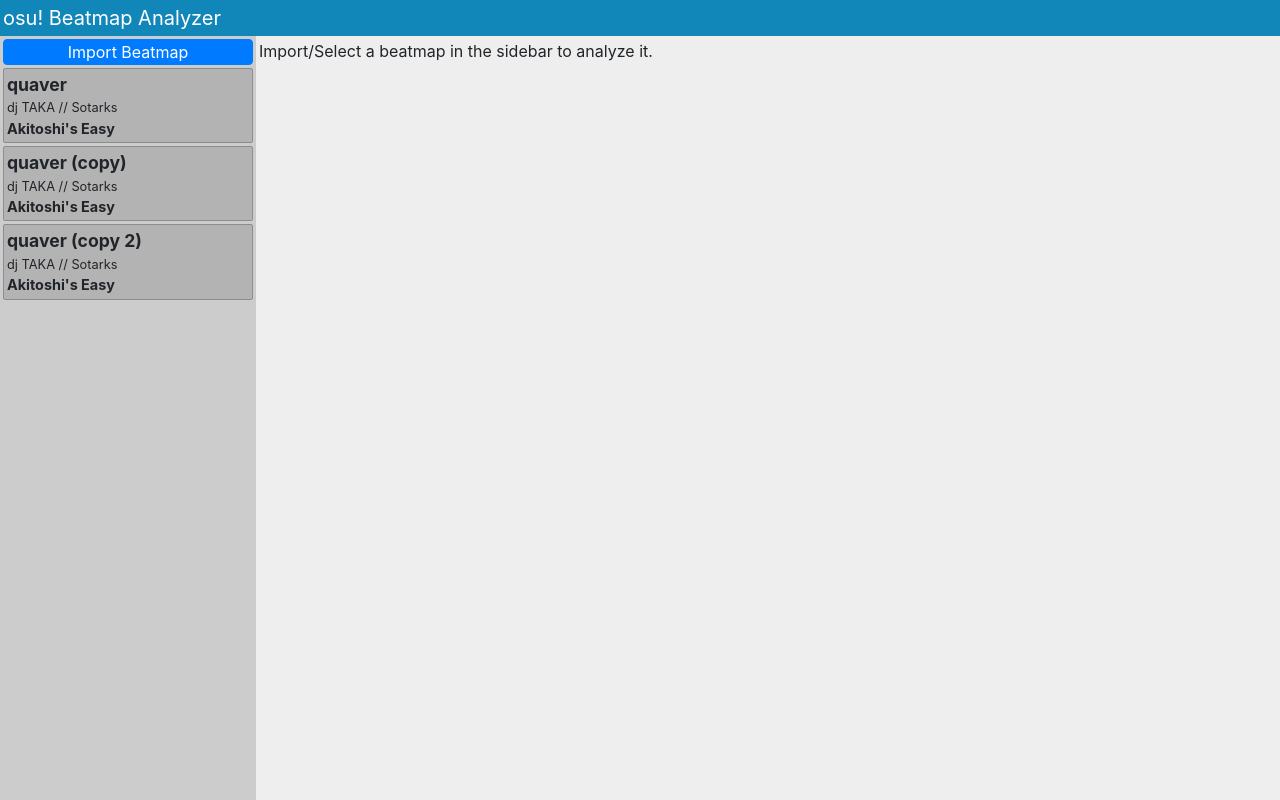
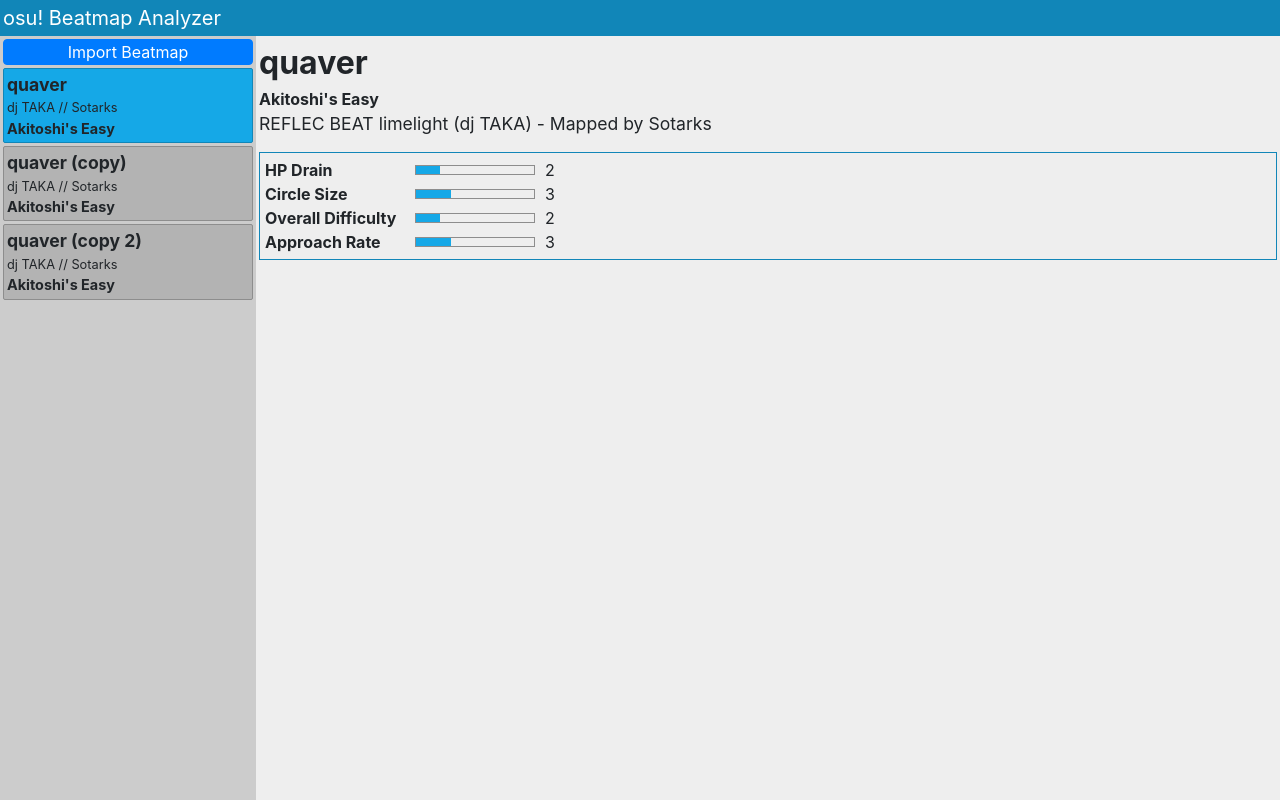
Before and after one commit to Ghabriel/osu-beatmap-analyzer, a React (Create React App) app: page / in a window 1280 px wide. Built offline with nearby package versions, Linux system fonts and the light colour scheme.

Commit message:
Added 'partial bars' to the beatmap info

```diff
--- a/src/App.tsx
+++ b/src/App.tsx
@@ -132,7 +132,7 @@
 
 const App: React.FunctionComponent = () => {
     const [beatmapList, setBeatmapList] = useState<Beatmap[]>([quaver, quaverCopy, quaverCopy2]);
-    const [selectedBeatmap, setSelectedBeatmap] = useState<number | null>(null);
+    const [selectedBeatmap, setSelectedBeatmap] = useState<number | null>(0);
 
     function handleImportBeatmap(beatmapString: string) {
         const beatmap = parseBeatmap(beatmapString);
--- a/src/components/Main.tsx
+++ b/src/components/Main.tsx
@@ -1,6 +1,7 @@
 import React from 'react';
 import { colors } from '../helpers/style-variables';
 import { Beatmap, StyleMap } from '../types';
+import { PartialBar } from './PartialBar';
 
 export interface MainProps {
     beatmap: Beatmap | null;
@@ -27,6 +28,7 @@
     },
 
     trait: {
+        alignItems: 'center',
         display: 'flex',
         flexDirection: 'row',
     },
@@ -34,6 +36,10 @@
     traitKey: {
         fontWeight: 'bold',
         width: '150px',
+    },
+
+    traitValue: {
+        marginLeft: '10px',
     },
 };
 
@@ -63,22 +69,26 @@
             <div style={styles.difficulty}>
                 <div style={styles.trait}>
                     <div style={styles.traitKey}>HP Drain</div>
-                    <div>{beatmap.hpDrainRate}</div>
+                    <PartialBar fraction={beatmap.hpDrainRate / 10} />
+                    <div style={styles.traitValue}>{beatmap.hpDrainRate}</div>
                 </div>
 
                 <div style={styles.trait}>
                     <div style={styles.traitKey}>Circle Size</div>
-                    <div>{beatmap.circleSize}</div>
+                    <PartialBar fraction={beatmap.circleSize / 10} />
+                    <div style={styles.traitValue}>{beatmap.circleSize}</div>
                 </div>
 
                 <div style={styles.trait}>
                     <div style={styles.traitKey}>Overall Difficulty</div>
-                    <div>{beatmap.overallDifficulty}</div>
+                    <PartialBar fraction={beatmap.overallDifficulty / 10} />
+                    <div style={styles.traitValue}>{beatmap.overallDifficulty}</div>
                 </div>
 
                 <div style={styles.trait}>
                     <div style={styles.traitKey}>Approach Rate</div>
-                    <div>{beatmap.approachRate}</div>
+                    <PartialBar fraction={beatmap.approachRate / 10} />
+                    <div style={styles.traitValue}>{beatmap.approachRate}</div>
                 </div>
             </div>
         </div>
--- /dev/null
+++ b/src/components/PartialBar.tsx
@@ -0,0 +1,45 @@
+import React from 'react';
+import { merge } from '../helpers/merge';
+import { colors } from '../helpers/style-variables';
+import { StyleMap } from '../types';
+
+export interface PartialBarProps {
+    fraction: number;
+}
+
+const styles: StyleMap = {
+    container: {
+        border: `1px solid ${colors.secondaryBorder}`,
+        display: 'flex',
+        flexDirection: 'row',
+        height: '10px',
+        width: '120px',
+    },
+
+    filled: {
+        backgroundColor: colors.primary,
+        flexGrow: 0,
+        flexShrink: 0,
+    },
+
+    empty: {
+        flexGrow: 0,
+        flexShrink: 0,
+    }
+};
+
+export const PartialBar: React.FunctionComponent<PartialBarProps> = props => {
+    return (
+        <div style={styles.container}>
+            <div style={merge(
+                styles.filled,
+                { flexBasis: (100 * props.fraction) + '%' }
+            )}></div>
+
+            <div style={merge(
+                styles.empty,
+                { flexBasis: (100 * (1 - props.fraction)) + '%' }
+            )}></div>
+        </div>
+    );
+};
```
